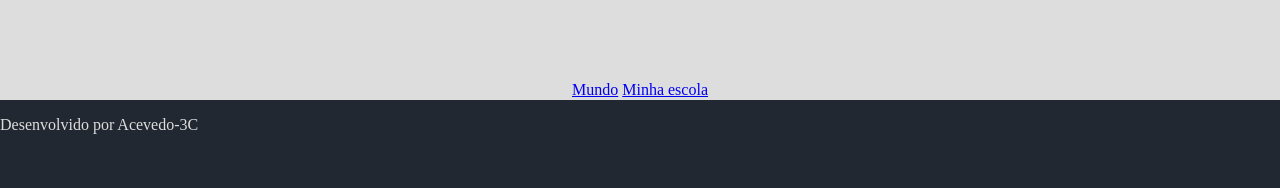
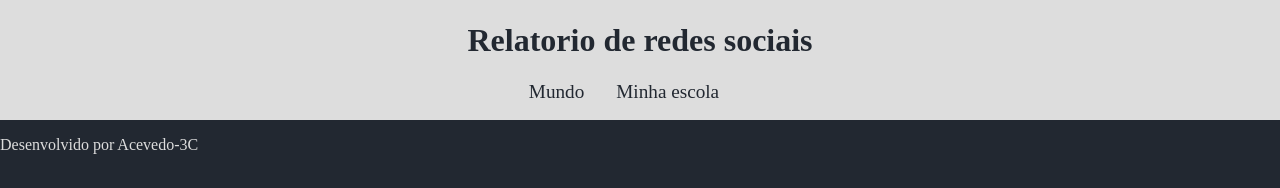
Before and after one commit to Mathacevedo/redes_sociais_C, a plain HTML site: page index.html in a window 1280 px wide. Drawn offline with Linux system fonts and the light colour scheme.

Commit message:
Update style.css

```diff
--- a/style.css
+++ b/style.css
@@ -20,3 +20,28 @@ header {
   text-align: center;
   padding: 1px;
 }
+
+h1 {
+  font-size: 2rem;
+  color: var(--bg-color);
+  font-weight: 700;
+}
+
+nav {
+  display: flex;
+  justify-content: center;
+  font-weight: 400;
+}
+
+nav a:hover {
+  text-decoration: underline;
+  transform: scale(0.90);
+  transition: transform 0.1s;
+}
+
+nav a {
+  text-decoration: none;
+  color: var(--bg-color);
+  margin: 0 2rem 1rem 0rem;
+  font-size: 1.2rem;
+}
```
